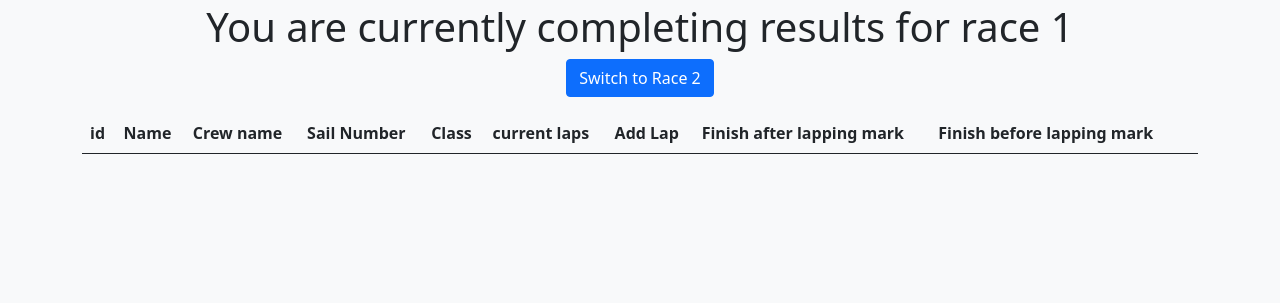
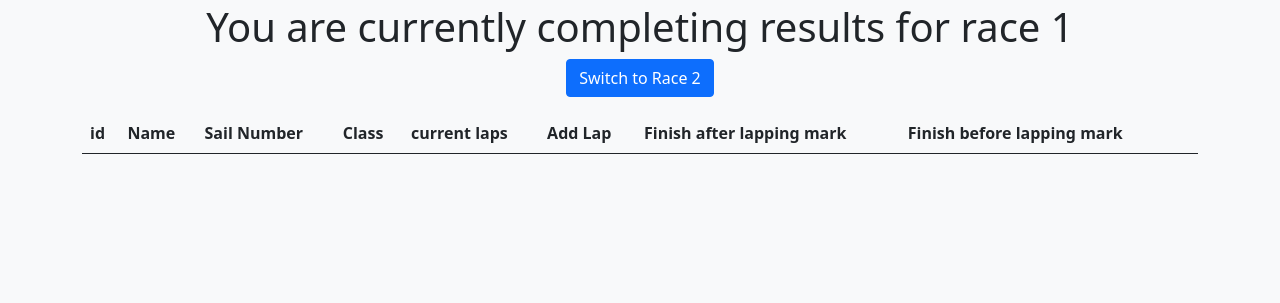
Before and after one commit to T3610/Sailing-Manager, a Flask app: page /enterresults/1 in a window 1280 px wide. Shown: the part 53-356 px from the top of the page. Run offline with Flask 2, Linux system fonts and the light colour scheme; the visitor is signed in with stand-in values (Sample User, id 1); lists and menus that the app fills with data are empty; some libraries are stand-ins or nearby versions.

Commit message:
Removed id and crew name cols from enter results p

```diff
--- a/static/ResultsR1.js
+++ b/static/ResultsR1.js
@@ -167,9 +167,7 @@ function updateTable() {
 `;
 
       var $tr = $("<tr>").append(
-        $("<td>").text(item[0]), //ID
         $("<td>").text(item[1]), //Helm
-        $("<td>").text(item[2]), //Crew
         $("<td>").text(item[3]), //Sail No
         $("<td>").text(item[4]), //Class
         $("<td>").text(item[5]), //Laps
--- a/templates/enterresults1.html
+++ b/templates/enterresults1.html
@@ -67,7 +67,6 @@
                 <tr>
                     <th scope="col">id</th>
                     <th scope="col">Name</th>
-                    <th scope="col">Crew name</th>
                     <th scope="col">Sail Number</th>
                     <th scope="col">Class</th>
                     <th scope="col">current laps</th>
```
